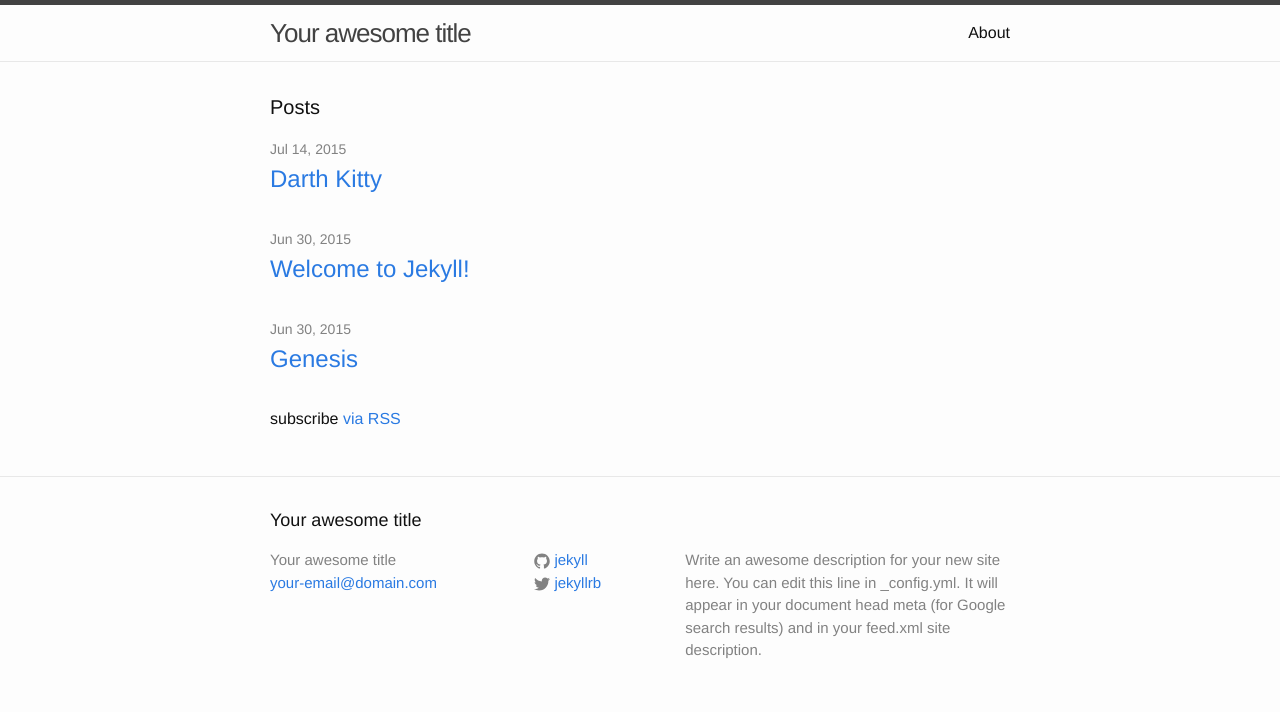
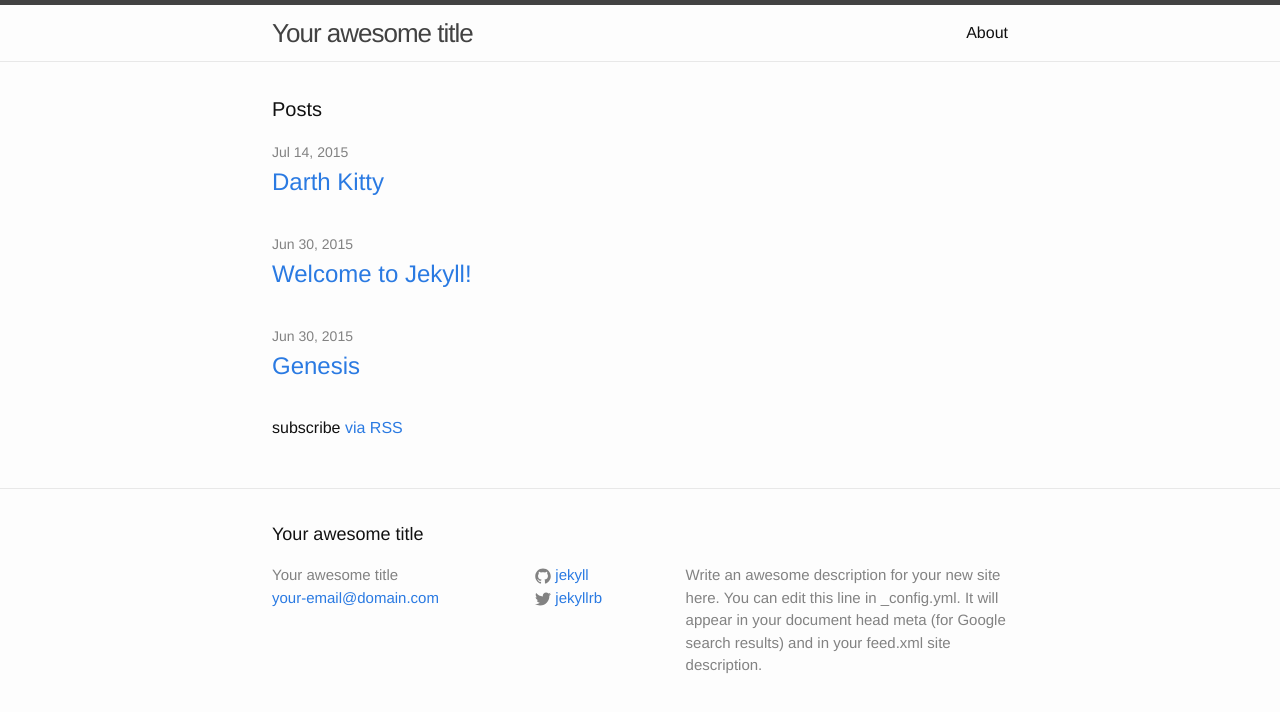
Before and after one commit to lcdonaldson/LeviDonaldson, a Jekyll site: the page built from index.html, in a window 1280 px wide. Shown: the top 712 px of the page. Built offline with Jekyll 4.4.1, drawn with Linux system fonts in a browser that asks for light colours.

Commit message:
Update main.scss

```diff
--- a/css/main.scss
+++ b/css/main.scss
@@ -11,7 +11,7 @@ $base-font-size:   1rem;
 $small-font-size:  $base-font-size * 0.875;
 $base-line-height: 1.5;
 
-$spacing-unit:     30px;
+$spacing-unit:     2rem;
 
 $text-color:       #111;
 $background-color: #fdfdfd;
```
